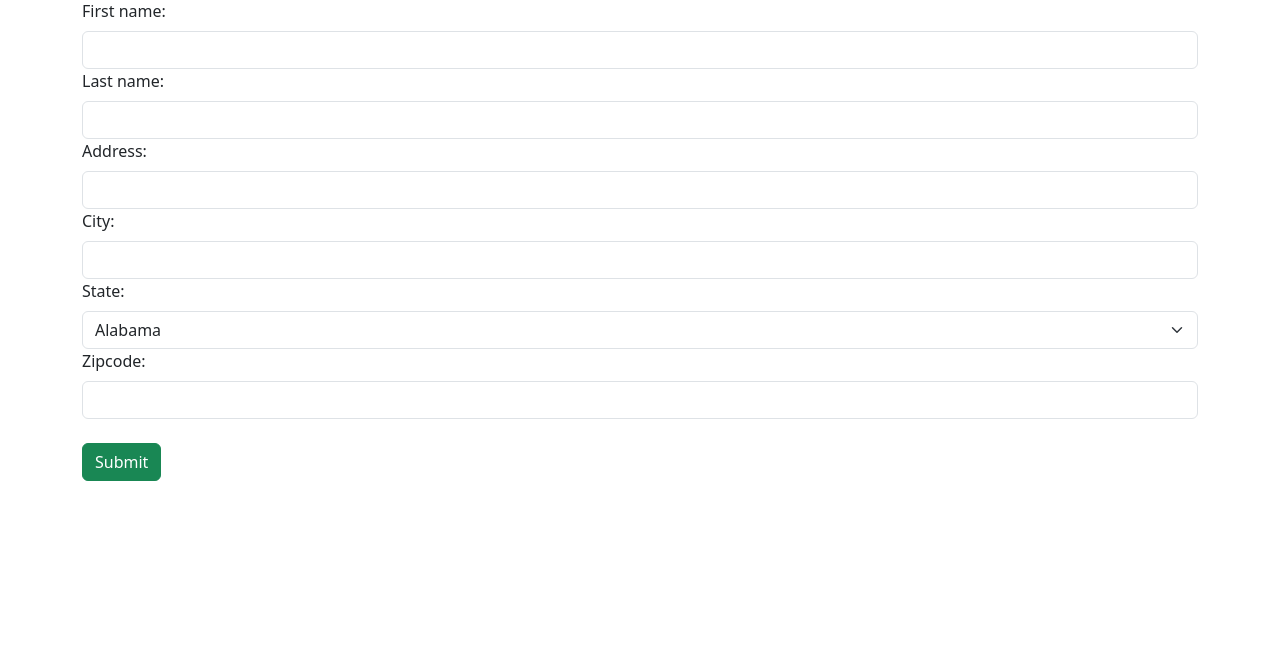
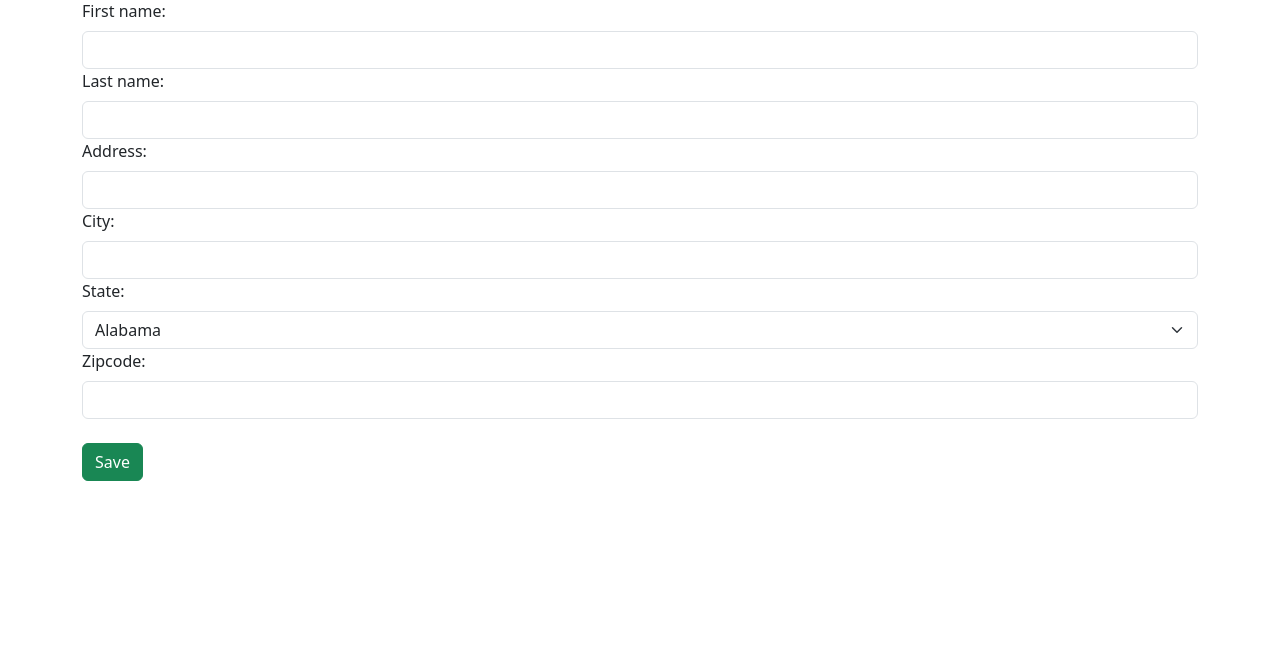
Before and after one commit to stanleyarmstrong/diogras_technical_assessment, a Django app: page /customers/add in a window 1280 px wide. Shown: the part 123-772 px from the top of the page. Run offline with Django 4.2, Linux system fonts and the light colour scheme; some libraries are stand-ins or nearby versions.

Commit message:
add sve button

```diff
--- a/diogras_tech_assesment/customers/templates/add_new_customer.html
+++ b/diogras_tech_assesment/customers/templates/add_new_customer.html
@@ -25,7 +25,7 @@
         </div>
 
         <button type="submit" class="btn btn-success mt-2">
-            Submit
+            Save
         </button>
     </form>
 </div>
```
